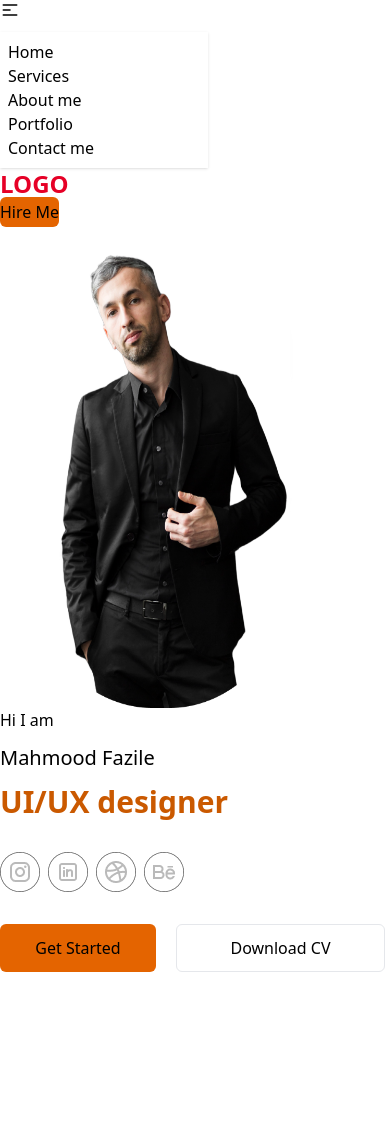
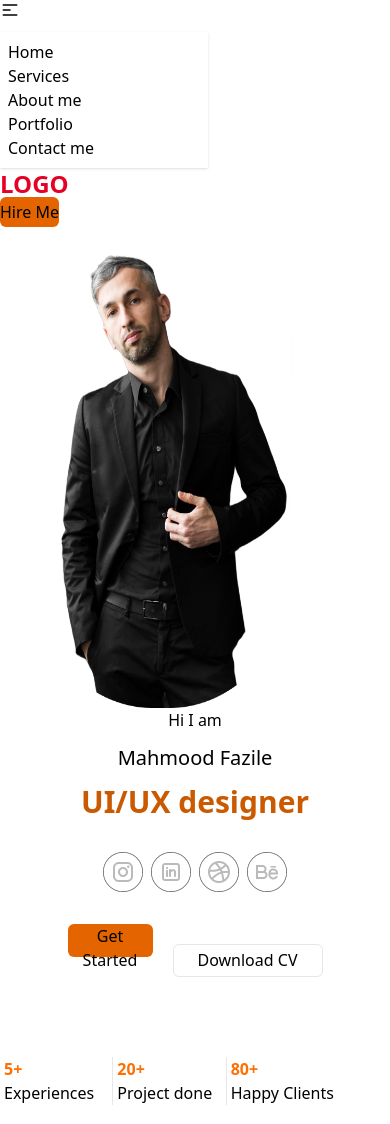
Before and after one commit to 11111Asif/mahmood-fazile-your-project, a React (Vite) app: page / in a window 390 px wide. Before the commit the page ends 1068 px from the top, so only its background shows below. Built offline with nearby package versions, Linux system fonts and the light colour scheme.

Commit message:
added to banner section

```diff
--- a/src/component/Banner/Banner.jsx
+++ b/src/component/Banner/Banner.jsx
@@ -12,18 +12,32 @@ const Banner = () => {
                     <img
                         src={photo}
                         className=" rounded-lg lg:w-[618px] lg:h-[581px] w-[322px] h-[484px] " />
-                    <div>
+                    <div className='lg:text-start text-center'>
                         <h5>Hi I am</h5>
                         <h3 className='text-xl py-3'>Mahmood Fazile</h3>
-                        <h1 className="lg:text-5xl text-[#CA5900] text-3xl lg:w-[534px] font-bold">UI/UX designer</h1>
-                        <div className='flex gap-2 py-8'>
+                        <h1 className="lg:text-5xl text-[#CA5900] text-3xl lg:w-[528px] font-bold">UI/UX designer</h1>
+                        <div className='flex gap-2 py-8 justify-center lg:justify-start'>
                             <img src={frame52} alt="" />
                             <img src={frame53} alt="" />
                             <img src={frame54} alt="" />
                             <img src={frame55} alt="" />
                         </div>
-                        <button className="bg-[#E46400] w-[156px] h-[48px] rounded-md">Get Started</button>
-                        <button className="border w-[209px] ml-5 h-[48px] rounded-md">Download CV </button>
+                        <button className="bg-[#E46400] w-[85px] h-[33px] lg:w-[156px] lg:h-[48px] rounded-md">Get Started</button>
+                        <button className="border w-[150px] lg:w-[209px] ml-5 h-[33px] lg:h-[48px] rounded-md">Download CV </button>
+                        <div className='lg:w-[534px] w-[340px] lg:h-[125px] h-[99px] grid grid-cols-3 py-8 rounded-md mt-12 bg-[#FFFFFF0A]'>
+                            <div className='border-r px-1 lg:px-5 text-start'>
+                                <h4 className='text-[#FD6F00] font-bold'>5+</h4>
+                                <p>Experiences</p>
+                            </div>
+                            <div className='border-r px-1 lg:px-5 text-start'>
+                                <h4 className='text-[#FD6F00] font-bold'>20+</h4>
+                                <p>Project done</p>
+                            </div>
+                            <div className='lg:px-5 px-1 text-start'>
+                                <h4 className='text-[#FD6F00] font-bold'>80+</h4>
+                                <p>Happy Clients</p>
+                            </div>
+                        </div>
                     </div>
                 </div>
             </div>
--- a/src/component/Home/Home.jsx
+++ b/src/component/Home/Home.jsx
@@ -1,5 +1,6 @@
 import Banner from "../Banner/Banner";
 import Navbar from "../Navbar/Navbar";
+import Services from "../Services/Services";
 
 
 const Home = () => {
@@ -7,6 +8,7 @@ const Home = () => {
         <div>
             <Navbar></Navbar>
             <Banner></Banner>
+            <Services></Services>
         </div>
     );
 };
--- /dev/null
+++ b/src/component/Services/Services.jsx
@@ -0,0 +1,11 @@
+
+
+const Services = () => {
+    return (
+        <div>
+
+        </div>
+    );
+};
+
+export default Services;
```
